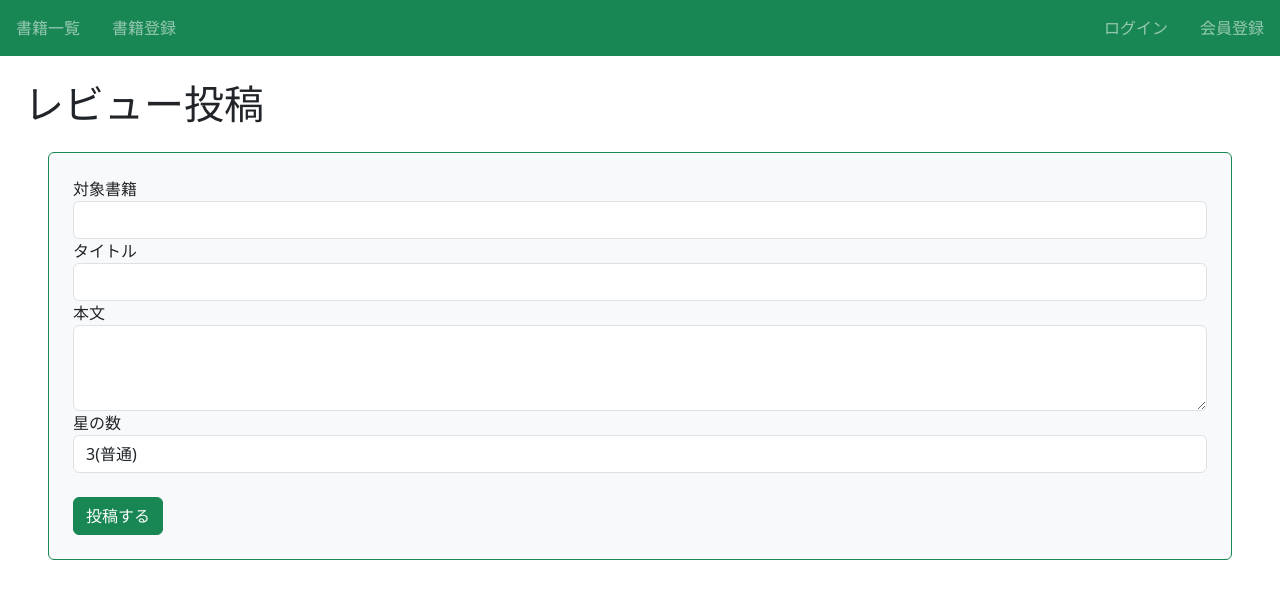
After one commit to tetsuyaEbina/bookproject, a Django app: template book/templates/book/review_form.html in a window 1280 px wide. The commit adds this page. Shown: the top 607 px of the page. Run offline with Django 3.2, Linux system fonts and the light colour scheme; the template is opened without the code that fills it, so the values that code supplies are empty.

Commit message:
5-7まで実装

```diff
--- a/book/admin.py
+++ b/book/admin.py
@@ -1,5 +1,6 @@
 from django.contrib import admin
-from .models import Book
+from .models import Book, Review
 
 # Register your models here.
 admin.site.register(Book)
+admin.site.register(Review)
--- /dev/null
+++ b/book/consts.py
@@ -0,0 +1 @@
+MAX_RATE = 5
--- a/book/templates/book/book_detail.html
+++ b/book/templates/book/book_detail.html
@@ -7,9 +7,9 @@
     <h5 class="card-header">{{ object.title }}</h5>
     <div class="card-body">
         <p class="card-text"> {{ object.text }}</p>
-        <a href="{% url 'list-book' %}" class="btn btn-dark">Go List</a>
-        <a href="{% url 'update-book' object.pk %}" class="btn btn-primary">Go Update</a>
-        <a href="{% url 'delete-book' object.pk %}" class="btn btn-danger">Go Delete</a>
+        <a href="{% url 'review' object.pk %}" class="btn btn-primary">レビューする</a>
+        <a href="{% url 'update-book' object.pk %}" class="btn btn-success">編集する</a>
+        <a href="{% url 'delete-book' object.pk %}" class="btn btn-danger">削除する</a>
         <h6 class="card-title">{{ object.category }}</h6>
     </div>
 </div>
--- /dev/null
+++ b/book/templates/book/review_form.html
@@ -0,0 +1,26 @@
+{% extends 'base.html' %}
+
+{% block title %}レビュー投稿{% endblock %}
+{% block h1 %}レビュー投稿{% endblock %}
+{% block content %}
+    <form method="post" class="p-4 m-4 bg-light border border-success rounded form-group">
+        {% csrf_token %}
+        <label>対象書籍</label>
+        <input class="form-control" value="{{ book.title }}" readonly>
+        <label>タイトル</label>
+        <input class="form-control" name="title">
+        <label>本文</label>
+        <textarea class="form-control" rows="3" name="text"></textarea>
+        <label>星の数</label>
+        <select class="form-control" name="rate">
+            <option value="0">0(最低)</option>
+            <option value="1">1</option>
+            <option value="2">2</option>
+            <option value="3" selected>3(普通)</option>
+            <option value="4">4</option>
+            <option value="5">5(最高)</option>
+        </select>
+        <input type="hidden" name="book" value="{{ book.id }}">
+        <button type="submit" class="btn btn-success mt-4">投稿する</button>
+    </form>
+{% endblock %}
--- a/book/urls.py
+++ b/book/urls.py
@@ -11,4 +11,5 @@ urlpatterns = [
     path('book/create/', views.CreateBookView.as_view(), name='create-book'),
     path('book/<int:pk>/delete/', views.DeleteBookView.as_view(), name='delete-book'),
     path('book/<int:pk>/update/', views.UpdateBookView.as_view(), name='update-book'),
+    path('book/<int:book_id>/review/', views.CreateReviewView.as_view(), name='review')
 ]
```
Also changed, not shown: book/models.py (+15 -0 lines), book/views.py (+17 -2 lines), book/migrations/0003_review.py (added).
